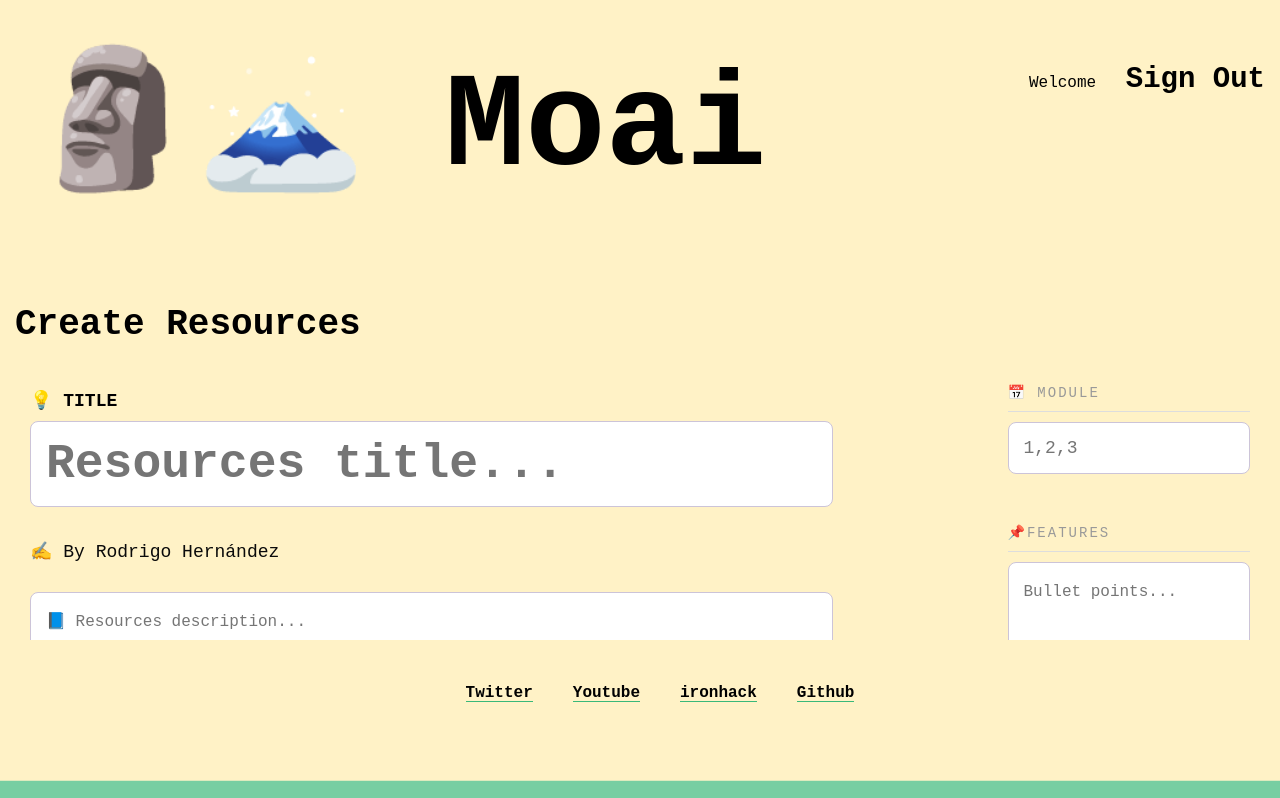
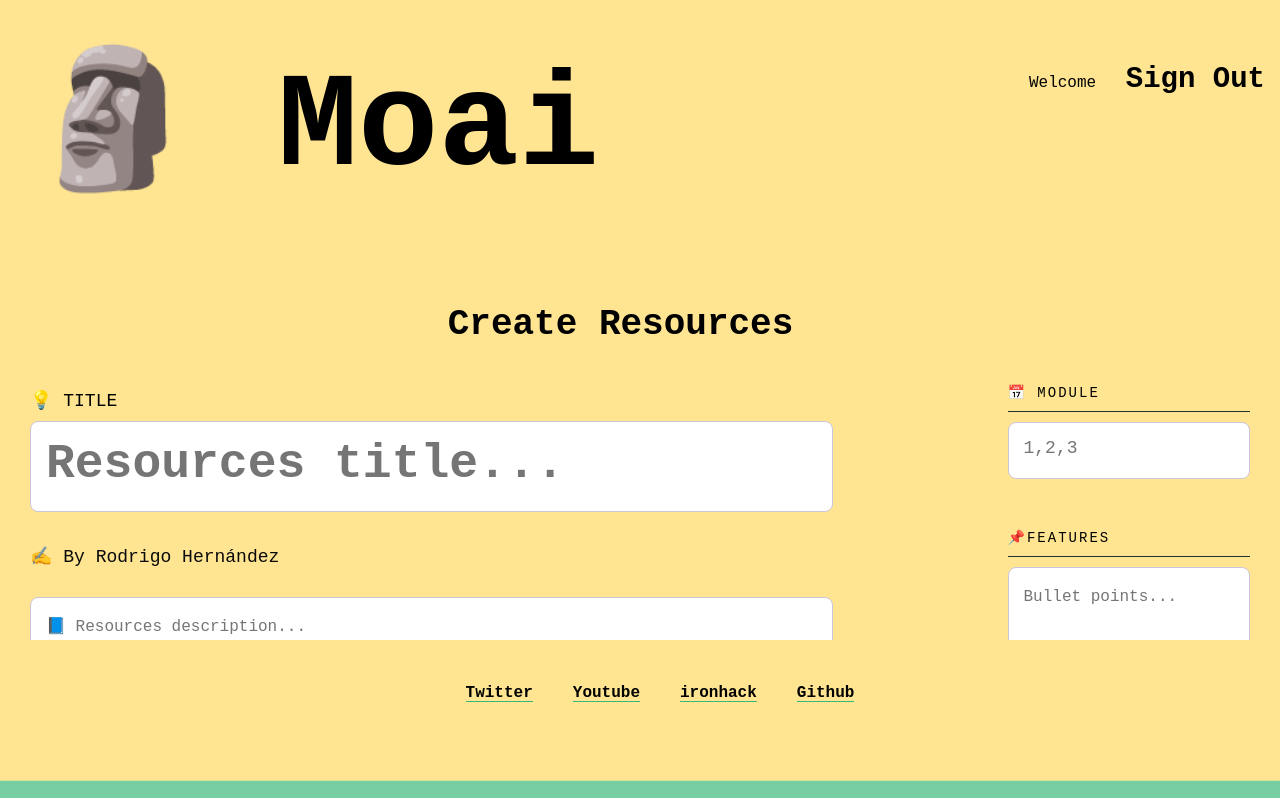
Before and after one commit to Rodrigohernandezsan/client-moai, a React (Create React App) app: page /create in a window 1280 px wide. Shown: the top 798 px of the page. Built offline with nearby package versions, Linux system fonts and the light colour scheme; sample sign-in values are in the browser's storage.

Commit message:
Product page courses

```diff
--- a/src/App.css
+++ b/src/App.css
@@ -106,13 +106,13 @@ svg {
 
 body {
   font-family: Roboto Mono,monospace;
-  background: rgb(255, 242, 198);
+  background: rgb(255, 229, 146);
 
 }
 
 
 .header {
-  background: rgb(255, 242, 198);
+  background: rgb(255, 229, 146);
   padding: 40px 0;
   margin-bottom: 30px;
 }
@@ -187,6 +187,9 @@ h1.header--logo {
 h1 {
   font-size: 36px;
   margin-bottom: 20px;
+  text-align: center;
+  padding-right: 39px;
+
 }
 
 /* line 61, ../sass/global.sass */
@@ -310,7 +313,7 @@ p {
 }
 /* line 141, ../sass/global.sass */
 .course--add--title {
-  color: rgb(59, 58, 58);
+  color: rgb(0, 0, 0);
   display: inline-block;
   font-size: 28px;
   position: absolute;
@@ -340,13 +343,12 @@ p {
 .course--header .course--label {
   font-size: 18px;
   color: rgb(0, 0, 0);
-  font-weight: bold;
 }
 /* line 167, ../sass/global.sass */
 .course--header .course--title {
   font-size: 48px;
   margin-bottom: 15px;
-  color: #332a40;
+  color: #000000;
 }
 /* line 171, ../sass/global.sass */
 .course--header p {
@@ -373,7 +375,7 @@ p {
 .course--description p {
   font-size: 26px;
   line-height: 1.8;
-  color: rgb(19, 1, 1);
+  color: rgb(0, 0, 0);
 }
 /* line 195, ../sass/global.sass */
 .course--description ol,
@@ -385,7 +387,7 @@ p {
   position: relative;
   padding-left: 30px;
   padding: 30px 0 30px 5%;
-  border-top: 1px solid #ccc;
+  border-top: 1px solid rgb(0, 0, 0);
   font-size: 16px;
   line-height: 1.8;
   font-family: Roboto Mono,monospace;
@@ -406,7 +408,7 @@ p {
 /* line 210, ../sass/global.sass */
 .course--description ol li:before {
   content: counter(step-counter);
-  color: #999;
+  color: rgb(0, 0, 0);
   font-size: 18px;
   position: absolute;
   left: 0;
@@ -419,7 +421,7 @@ p {
   margin: 9px 0 0 -30px;
   width: 5px;
   height: 5px;
-  border: 1px solid #999;
+  border: 1px solid rgb(0, 0, 0);
   border-radius: 10px;
   display: block;
 }
@@ -428,7 +430,7 @@ p {
 .course--description h2,
 .course--description h3 {
   font-family: Roboto Mono,monospace;
-  color: #222;
+  color: rgb(0, 0, 0);
   margin-bottom: 30px;
 }
 /* line 235, ../sass/global.sass */
@@ -448,18 +450,18 @@ p {
   font-size: 18px;
   font-weight: 100;
   margin: 0 0 10px;
-  color: #999;
+  color: rgb(0, 0, 0);
   display: block;
 }
 /* line 287, ../sass/global.sass */
 .course--stats--list h4 {
   font-family: Roboto Mono,monospace;
   font-weight: 100;
-  color: #999;
+  color: rgb(0, 0, 0);
   font-size: 14px;
   padding: 0 0 10px;
   margin-bottom: 10px;
-  border-bottom: 1px solid #ddd;
+  border-bottom: 1px solid #26312b;
   text-transform: uppercase;
   letter-spacing: 2px;
   text-overflow: ellipsis;
@@ -497,15 +499,11 @@ p {
   margin-top: 60px;
   font-size: 26px;
 
+
 }
 
 
-.Search {
-  font-size: 17px;
-  font-family: Roboto Mono,monospace;
-  width: 299px;
-  padding-left: 19px;  display: inline-block;
- }
+
 
 
 
@@ -546,13 +544,13 @@ textarea:-ms-input-placeholder {
 }
 /* line 485, ../sass/global.sass */
 textarea:focus {
-  border-color: #772be9;
+  border-color: #030303;
 }
 
 /* line 488, ../sass/global.sass */
 input {
   width: 100%;
-  color: #332a40;
+  color: #000000;
   border-radius: 8px;
   border: 1px solid #ccc4d8;
   padding: 15px;
@@ -560,6 +558,7 @@ input {
   outline: none;
   box-sizing: border-box;
   font-size: 16px;
+  padding-bottom: 20px;
 }
 /* line 29, ../sass/mixins.sass */
 input::-webkit-input-placeholder {
@@ -640,8 +639,8 @@ input:focus {
 }
 /* line 530, ../sass/global.sass */
 .button-secondary:hover {
-  color: #2b8eff;
-  box-shadow: 0 0 0 2px #2b8eff inset;
+  color: #000000;
+  box-shadow: 0 0 0 2px #000000 inset;
 }
 
 /* adds additional padding to the bottom of an element */
@@ -684,7 +683,7 @@ a:hover {
 
 
   line-height: 60px;
-  background-color:rgb(255, 242, 198);
+  background-color:rgb(255, 229, 146);
   font-family: Roboto Mono,monospace;
 
   position:fixed;
@@ -720,14 +719,7 @@ a:hover {
   box-shadow: inset 0 -1.2em 0 #77cea2;
 }
 
-.footer li:last-child {
-  grid-column: 1 / 2;
-  grid-row: 1 / 2;
-}
 
-.footer li:hover ~ li p {
-  animation: wave-animation 0.3s infinite;
-}
 
 
 footer > div {
--- a/src/components/Header.js
+++ b/src/components/Header.js
@@ -14,7 +14,7 @@ const Header = () => {
             <div className="header">
               <div className="bounds">
 
-                <h1 className="header--logo"> 🗿🗻 Moai </h1>
+                <h1 className="header--logo"> 🗿 Moai </h1>
                 {/* <div className="Search">
                 <input type="Search" type="text" placeholder="Search.." to="/search"></input>
                 </div> */}
@@ -28,7 +28,7 @@ const Header = () => {
 
             <div className="header">
             <div className="bounds">
-            <h1 className="header--logo"> 🗿🗻 Moai </h1>
+            <h1 className="header--logo">  🗿 Moai </h1>
 
 
 
--- a/src/components/SearchBar.js
+++ b/src/components/SearchBar.js
@@ -20,7 +20,7 @@ class Search extends React.Component {
             <input
               type='text'
               name='srchwrd'
-              placeholder='Search...'
+              placeholder='Search'
               value={this.state.srchwrd}
               onChange={this.handleSearch}
             />
--- a/src/components/UserSignIn.js
+++ b/src/components/UserSignIn.js
@@ -41,7 +41,8 @@ export default class UserSignIn extends Component {
           {context =>
             <div className="bounds">
               <div className="grid-33 centered signin">
-                <h1>Sign In</h1>
+                <h1>👋 Sign In</h1>
+
                 <div>
                   <form onSubmit={(e) => {
                     e.preventDefault();
--- a/src/components/UserSignUp.js
+++ b/src/components/UserSignUp.js
@@ -86,7 +86,7 @@ export default class UserSignUp extends Component {
           {context =>
             <div className="bounds">
               <div className="grid-33 centered signin">
-                <h1>Sign Up</h1>
+                <h1> 👋 Sign Up</h1>
                 {
                   (!this.state.validationErrors)
                     ? null
--- a/src/services/serviceCourse.js
+++ b/src/services/serviceCourse.js
@@ -2,7 +2,7 @@ import axios from "axios";
 
 const service = axios.create({
 
-  baseURL: process.env.REACT_APP_API_BASE_URL ||  "http://localhost:5000/api",
+  baseURL: process.env.REACT_APP_API_BASE_URL ||  "http://localhost:5000/api/courses",
 });
 
 export const getCourseData = (id) => {
```
Also changed, not shown: src/components/Search.js (deleted, +0 -67 lines).
